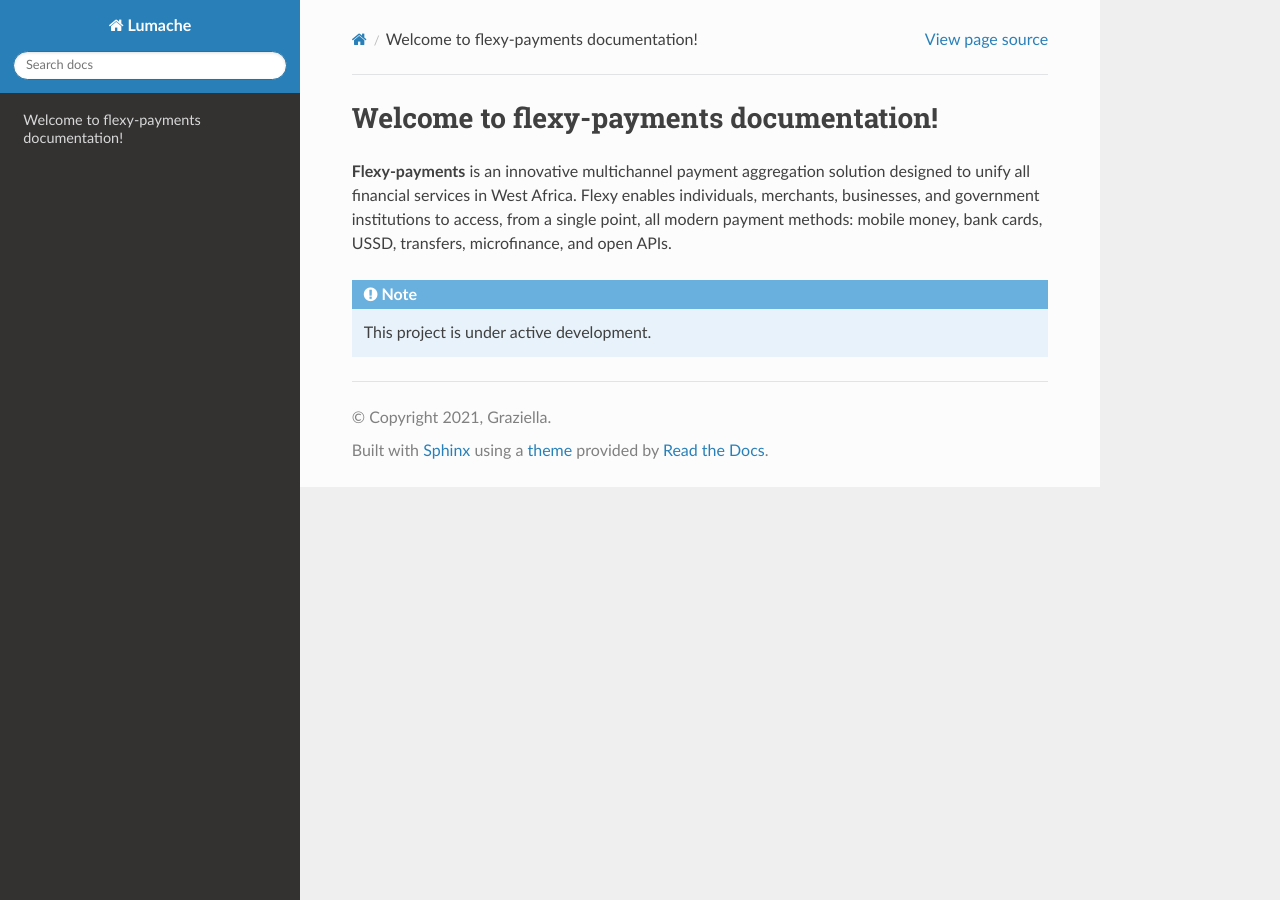
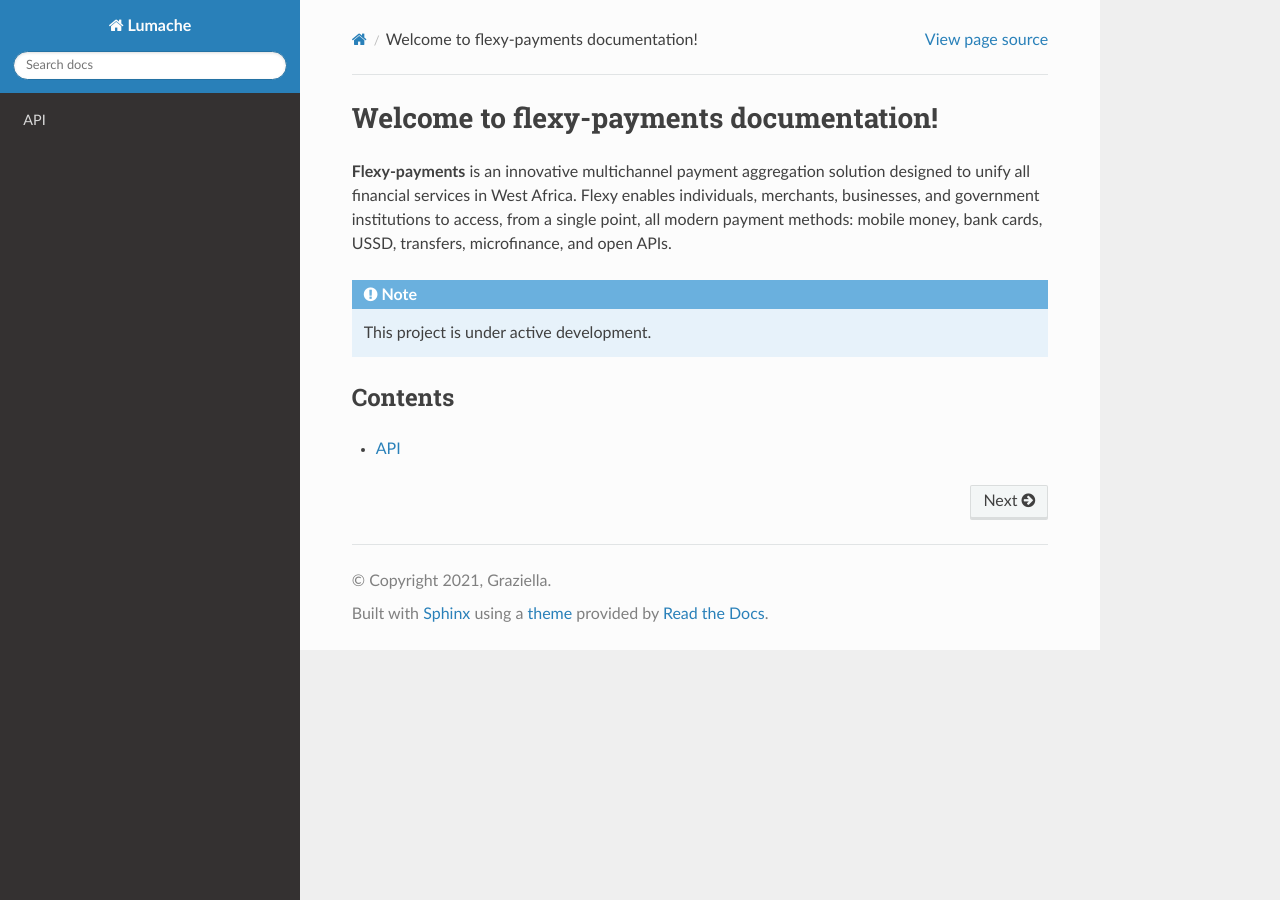
Before and after one commit to Distasphere/Docs, a Sphinx documentation site: the page built from docs/source/index.rst, in a window 1280 px wide. Built offline with Sphinx 7.4.7 and the Read the Docs theme 3.1.0, drawn with Linux system fonts in a browser that asks for light colours.

Commit message:
Update index.rst

```diff
--- a/docs/source/index.rst
+++ b/docs/source/index.rst
@@ -6,3 +6,10 @@
 .. note::
 
    This project is under active development.
+
+Contents
+--------
+
+.. toctree::
+
+   api
```
